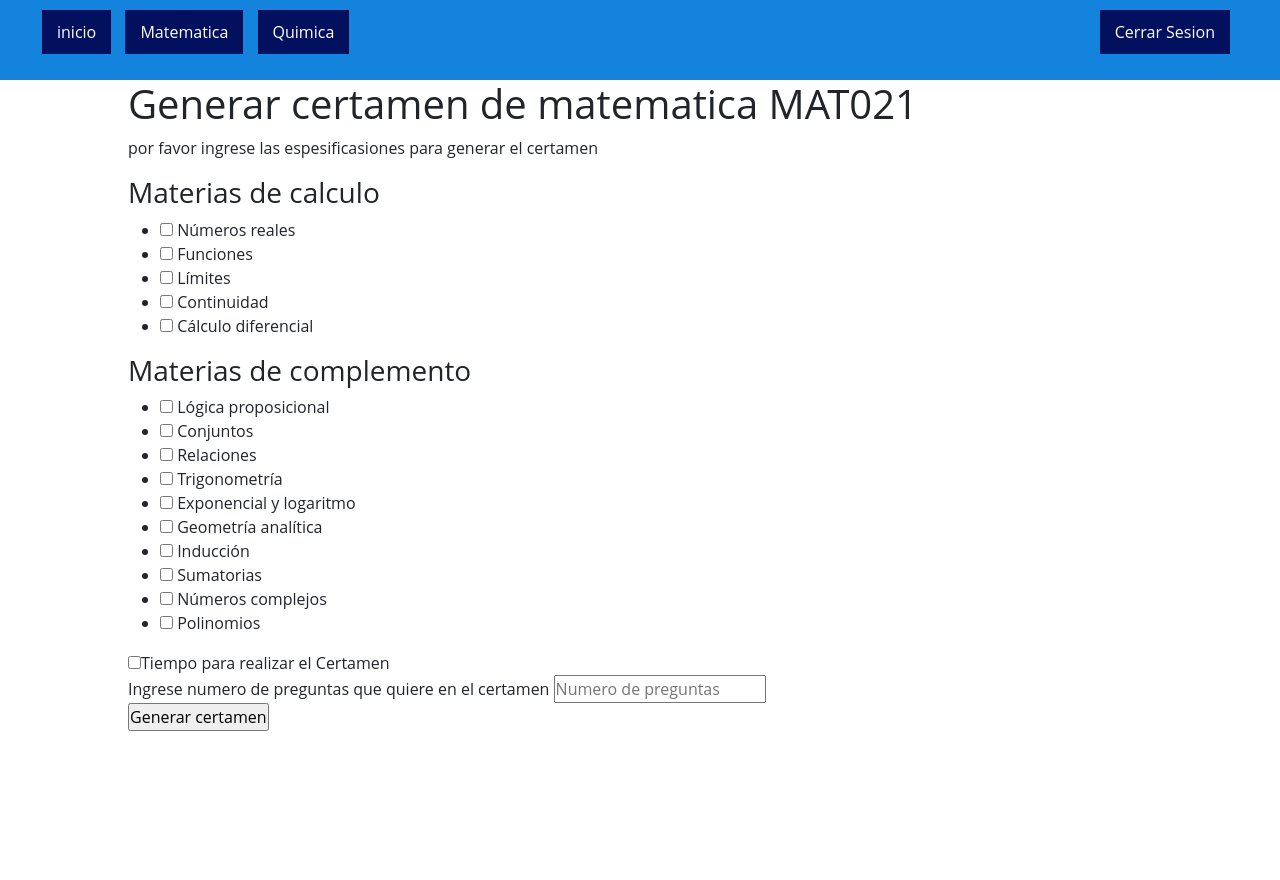
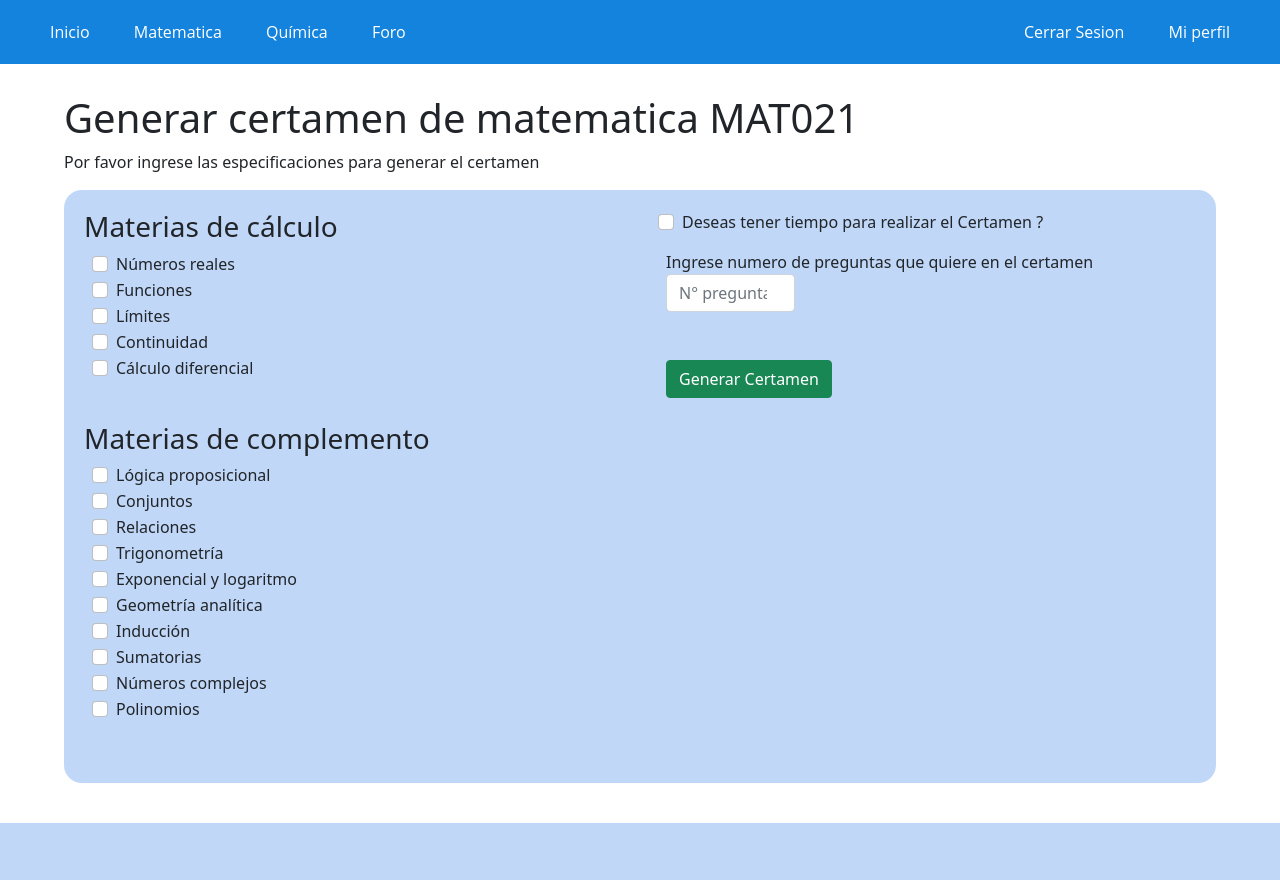
Before and after one commit to EduardoLillom/PROYECTO-IWI-E.A.L, a Django app: page /MAT021/ in a window 1280 px wide. After the commit the page ends 823 px from the top, so only its background shows below. Run offline with Django 3.2, Linux system fonts and the light colour scheme; a user stored in the database is signed in.

Commit message:
diseño de generador de certamen

```diff
--- a/WebApp/static/app/css/styles.css
+++ b/WebApp/static/app/css/styles.css
@@ -1,105 +1,115 @@
-* {
-    margin:0;
-    padding:0;
+*{
+    margin: 0;
+    padding: 0;
+    -webkit-box-sizing: border-box;
+    -moz-box-sizing: border-box;
+    box-sizing: border-box;
 }
 
-body {
-    background-color:#ffffff;
+body{
+    background: white;
+}
+
+.navegacion{
+    display: flex;
+    justify-content: space-between;
+    width: 100%;
+    padding-inline: 30px;
+    margin: auto;
+    background: #1483dd;
+}
+
+.navegacion ul{
+    list-style: none;
+    margin: 0;
+    padding: 0;
+}
+
+.navegacion > ul >li{
+    position: relative;
+    display: inline-block;
+}
+
+.navegacion > ul > li > a{
+    display: block;
+    padding: 20px 20px;
+    color: white;
     font-family: 'Open Sans', sans-serif;
+    text-decoration: none;
+}
+
+.navegacion > ul li a:hover{
+    color: white;
+    transition: all .3s;
+}
+
+.navegacion > ul li:hover{
+    background: #3a9cec;
+    transition: all .3s;
+}
+
+/* sub menu*/
+.submenu{
+    position: absolute;
+    color: white;
+    background: #03569b;
+
+    visibility: hidden;
+    opacity: 0;
+    transition: opacity .3s;
+    /* width para aumentar el tamaño del desplegable*/
+    width: 100%;
+
+}
+
+.submenu li a{
+    display: block;
+    padding: 15px;
+
+    color: rgb(255, 255, 255);
+    font-family: 'Open Sans', sans-serif;
+    text-decoration: none;
+}
+
+.menu li:hover .submenu{
+    visibility: visible;
+    opacity: 1;
+}
+
+.mat{
+    color: white;
+}
+
+/*CONTENIDO PRINCIPAL*/
+#contenido {
+    width: 90%;
+    padding-top: 30px;
+    margin:auto;
+}
+/*-----------------*/
+
+
+
+/* ESTILO DE GENERADOR DE CERTAMENES */
+.flex-container{
+    display: flex;
+    background-color: rgb(192, 215, 247);
+    padding: 10px;
+    border-radius: 18px ;
+    margin-bottom: 40px;
+}
+
+.flex-container >div{
+    width: 50%;
+    margin: 10px;
+    text-align: left;
+}
+.flex-container> div >div{
+    padding-bottom: 40px;
+}
+.flex-container> div> div> div{
+    margin-left: 8px;
 }
 
 
-header {
-    width: 100%;
-    height: 80px;
-    background-color: #1483dd;
-    /*margin-left: 30px;
-    padding-left: 30px;*//*right-top-bottom*/
-    display: flex;
-    justify-content: space-between;
-}
-
-header > div {
-    width: 50%;
-}
-
-.contenedor_inicio {
-
-    display: flex;
-    align-items: center;
-
-}
-.c_inicio{
-    color:white;
-    text-decoration: none;
-    margin-left: 50px;
-}
-
-nav {
-    display: flex;
-    justify-content: flex-end;/*flex-start - center - flex-end*/ /*horizontal*/
-    align-items: center;
-    height: 100%;
-}
-
-nav > ul {
-    margin-right: 50px;
-}
-
-nav > ul > li {
-    display: inline;
-    margin-left: 10px;
-}
-
-/* test si hay algo mal borrar */
-nav ul,ol {
-    list-style: none;
-}
-
-nav li a {
-    background-color: rgb(3, 16, 94);
-    color: #fff;
-    text-decoration: none;
-    padding: 10px 15px;
-    display: inline-block;
-}
-
-nav li a:hover{
-    background-color: #090030;
-
-}
-
-nav li>a{
-    position: relative;
-}
-
-nav > li {
-    float: left;
-}
-
-nav li ul {
-    display: none;
-    position: absolute;
-    min-width: 140px;
-}
-
-nav li:hover > ul{
-    display: block;
-}
-
-/* -------------------------------------- */
-nav a {
-    color:white;
-    text-decoration: none;
-}
-
-
-/*CONTENIDO PRINCIPAL*/
-
-#contenido {
-    width: 80%;
-    margin:auto;
-    max-width: 1280px;
-    min-height: 100vh;
-
-}
+/*----------------------------------*/
--- a/WebApp/templates/app/base.html
+++ b/WebApp/templates/app/base.html
@@ -14,48 +14,45 @@
     <link rel="stylesheet" href="{% static 'app/css/styles.css' %}">
 
 </head>
+
 <body>
+    <header>
+        <nav class="navegacion">
+            <!--Menu de lado izquierdo -->
+            <ul class="menu">
+                <li><a href="{% url 'home' %}">Inicio</a></li>
 
+                {% if user.is_authenticated %}
+                <li><a class="mat">Matematica</a>
 
-    <header id="header">
-
-        <div class="contenedor_inicio">
-            <nav id="nav">
-                <ul>
-                    <li><a href="{% url 'home' %}">inicio</a></li>
-                    {% if user.is_authenticated %}
-                    <li><a href="">Matematica</a>
-                        <ul>
+                    <ul class="submenu">
                         <li><a href="{% url 'MAT021' %}">MAT021</a></li>
                         <li><a href="">MAT022</a></li>
                         <li><a href="">MAT023</a></li>
                         <li><a href="">MAT024</a></li>
                     </ul>
+
                 </li>
-                    <li><a href="{% url 'quimica' %}">Quimica</a></li>
+                <li><a href="{% url 'quimica' %}">Química</a></li>
+                <li><a href="{% url 'foro1' %}">Foro</a></li>
+                {% endif %}
+
+            </ul>
+
+            <!--Menu de lado derecho-->
+            <ul>
+                {% if user.is_authenticated %}
+                <li><a href="{% url 'logout' %}">Cerrar Sesion</a></li>
+                <li><a href="{% url 'mi_perfil' %}">Mi perfil</a></li>
+                {% else %}
+                <li><a href="{% url 'iniciar_sesion' %}">Iniciar sesión</a></li>
+                <li><a href="{% url 'registrarse' %}">Registrarse</a></li>
                 {% endif %}
 
             </ul>
         </nav>
+    </header>
 
-        </div>
-
-        <div>
-
-            <nav id="nav">
-                <ul>
-                    {% if user.is_authenticated %}
-                        <li><a href="{% url 'logout' %}">Cerrar Sesion</a></li>
-                    {% else %}
-                        <li> <a href="{% url 'iniciar_sesion' %}">Iniciar sesion</a></li>
-                        <li><a href="{% url 'registrarse' %}">registrarse</a></li>
-                    {% endif %}
-                </ul>
-            </nav>
-
-        </div>
-
-    </header>
 
     {% if user.is_authenticated %}
     <div id="contenido">
@@ -64,6 +61,10 @@
         {% endblock %}
 
     </div>
+    {% else %}
+    <div id="contenido">
+        <h1>Por Favor, inicia sesión para poder acceder al contenido :)</h1>
+    </div>
     {% endif %}
 
     {% block js %}
--- a/WebApp/templates/app/matematica.html
+++ b/WebApp/templates/app/matematica.html
@@ -5,50 +5,65 @@
 {% block contenido %}
 
 <body>
+
     <div>
         <h1>Generar certamen de matematica MAT021</h1>
-        <p>por favor ingrese las espesificasiones para generar el certamen</p>
+        <p>Por favor ingrese las especificaciones para generar el certamen</p>
     </div>
+
     <form method="post">
+
+        <div class="flex-container"> <!--contenedor de 2 div (lado derecho e izquierdo)-->
+
+            <div> <!--div lado izquierdo-->
                 <div>
-            <h3>Materias de calculo</h3>
-            <ul>
-                <li><input type="checkbox" id="cbox1" value="second_checkbox"> <label for="cbox2">Números reales</label></li>
-                <li><input type="checkbox" id="cbox2" value="third_checkbox"> <label for="cbox3">Funciones</label></li>
-                <li><input type="checkbox" id="cbox3" value="fourth_checkbox"> <label for="cbox4">Límites</label></li>
-                <li><input type="checkbox" id="cbox4" value="fifth_checkbox"> <label for="cbox5">Continuidad</label></li>
-                <li><input type="checkbox" id="cbox5" value="sixth_checkbox"> <label for="cbox6">Cálculo diferencial</label></li>
-            </ul>
+                    <h3>Materias de cálculo</h3>
+
+                        <div class="form-check"><input class="form-check-input" type="checkbox" value="" id="cBox1" > <label class="form-check-label" for="cBox1">Números reales</label></div>
+                        <div class="form-check"><input class="form-check-input" type="checkbox" value="" id="cBox2" > <label class="form-check-label" for="cBox2">Funciones</label></div>
+                        <div class="form-check"><input class="form-check-input" type="checkbox" value="" id="cBox3" > <label class="form-check-label" for="cBox3">Límites</label></div>
+                        <div class="form-check"><input class="form-check-input" type="checkbox" value="" id="cBox4" > <label class="form-check-label" for="cBox4">Continuidad</label></div>
+                        <div class="form-check"><input class="form-check-input" type="checkbox" value="" id="cBox5" > <label class="form-check-label" for="cBox5">Cálculo diferencial</label></div>
+
                 </div>
                 <div>
                     <h3>Materias de complemento</h3>
-            <ul>
-                <li><input type="checkbox" id="cbox6" value="second_checkbox"> <label for="cbox2">Lógica proposicional</label></li>
-                <li><input type="checkbox" id="cbox7" value="second_checkbox"> <label for="cbox2">Conjuntos</label></li>
-                <li><input type="checkbox" id="cbox8" value="second_checkbox"> <label for="cbox2">Relaciones</label></li>
-                <li><input type="checkbox" id="cbox9" value="second_checkbox"> <label for="cbox2">Trigonometría</label></li>
-                <li><input type="checkbox" id="cbox10" value="second_checkbox"> <label for="cbox2">Exponencial y logaritmo</label></li>
-                <li><input type="checkbox" id="cbox11" value="second_checkbox"> <label for="cbox2">Geometría analítica</label></li>
-                <li><input type="checkbox" id="cbox12" value="second_checkbox"> <label for="cbox2">Inducción</label></li>
-                <li><input type="checkbox" id="cbox13" value="second_checkbox"> <label for="cbox2">Sumatorias</label></li>
-                <li><input type="checkbox" id="cbox14" value="second_checkbox"> <label for="cbox2">Números complejos</label></li>
-                <li><input type="checkbox" id="cbox15" value="second_checkbox"> <label for="cbox2">Polinomios</label></li>
-            </ul>
-        </div>
-        <div>
-            <input type="checkbox" id="cboxTime" value="second_checkbox" onchange="showtime()" ><label for="cbox2">Tiempo para realizar el Certamen</label>
-            <div id="time" style="display: none;" >
-                <input type="number" name="tiempo" placeholder="tiempo">
-            </div>
-            <div>
-                <label>Ingrese numero de preguntas que quiere en el certamen</label>
-                <input type="number" placeholder="Numero de preguntas" >
+
+                        <div class="form-check"><input class="form-check-input" type="checkbox" value="" id="cBox6"> <label class="form-check-label" for="cBox6">Lógica proposicional</label></div>
+                        <div class="form-check"><input class="form-check-input" type="checkbox" value="" id="cBox7"> <label class="form-check-label" for="cBox7">Conjuntos</label></div>
+                        <div class="form-check"><input class="form-check-input" type="checkbox" value="" id="cBox8"> <label class="form-check-label" for="cBox8">Relaciones</label></div>
+                        <div class="form-check"><input class="form-check-input" type="checkbox" value="" id="cBox9"> <label class="form-check-label" for="cBox9">Trigonometría</label></div>
+                        <div class="form-check"><input class="form-check-input" type="checkbox" value="" id="cBox10"> <label class="form-check-label" for="cBox10">Exponencial y logaritmo</label></div>
+                        <div class="form-check"><input class="form-check-input" type="checkbox" value="" id="cBox11"> <label class="form-check-label" for="cBox11">Geometría analítica</label></div>
+                        <div class="form-check"><input class="form-check-input" type="checkbox" value="" id="cBox12"> <label class="form-check-label" for="cBox12">Inducción</label></div>
+                        <div class="form-check"><input class="form-check-input" type="checkbox" value="" id="cBox13"> <label class="form-check-label" for="cBox13">Sumatorias</label></div>
+                        <div class="form-check"><input class="form-check-input" type="checkbox" value="" id="cBox14"> <label class="form-check-label" for="cBox14">Números complejos</label></div>
+                        <div class="form-check"><input class="form-check-input" type="checkbox" value="" id="cBox15"> <label class="form-check-label" for="cBox15">Polinomios</label></div>
                 </div>
             </div>
+
+            <div> <!--Div de lado derecho-->
                 <div>
-            <input type="button" value="Generar certamen">
+                    <div class="form-check"><input class="form-check-input" type="checkbox" id="cboxTime" value="" onchange="showtime()" ><label class="form-check-label" for="cboxTime">Deseas tener tiempo para realizar el Certamen ? </label></div>
+
+
+                    <div class="md-form mx-3 my-3 " id="time" style="display: none;">
+                        <label for="timeSelec">Selecciona tu tiempo</label>
+                        <input class="form-control w-25 " type="time" id="timeSelec" name="tiempo" >
                     </div>
 
+                    <div class="md-form mx-3 my-3">
+                        <label>Ingrese numero de preguntas que quiere en el certamen</label>
+                        <input class="form-control w-25" type="number" placeholder="N° preguntas" >
+                    </div>
+
+
+                <!--boton-->
+                <div class="form-form mx-3 my-5 " ><buttontype="button" class="btn btn-success ">Generar Certamen</button></div>
+
+                  </div>
+            </div>
+        </div>
     </form>
     <script src="{% static 'app/js/MAT021.js' %}"></script>
 </body>
--- a/WebApp/urls.py
+++ b/WebApp/urls.py
@@ -1,5 +1,5 @@
 from django.urls import path
-from .views import quimica, index, matematica, iniciar_sesion,registrarse,logout_view
+from .views import quimica, index, matematica, iniciar_sesion,registrarse,logout_view, foro1, mi_perfil
 
 urlpatterns = [
     path('', iniciar_sesion, name="iniciar_sesion"),
@@ -8,4 +8,6 @@ urlpatterns = [
     path('quimica/', quimica, name="quimica"),
     path('logout/', logout_view, name="logout"),
     path('registrarse/', registrarse, name="registrarse"),
+    path('foro/', foro1, name="foro1"),
+    path('mi_perfil/', mi_perfil, name="mi_perfil"),
 ]
--- a/WebApp/views.py
+++ b/WebApp/views.py
@@ -14,6 +14,11 @@ def matematica(request):
 def quimica(request):
     return render(request,'app/quimica.html')
 
+def foro1(request):
+    return render(request,'app/foro.html')
+
+def mi_perfil(request):
+    return render(request,'app/mi_perfil.html')
 
 def iniciar_sesion(request):
     if request.method == 'POST':
```
Also changed, not shown: WebApp/templates/app/foro.html (added, +15 -0 lines), WebApp/templates/app/index.html (+9 -0 lines), WebApp/templates/app/mi_perfil.html (added, +17 -0 lines), db.sqlite3. Lines whose indentation alone changed are shown as unchanged.
